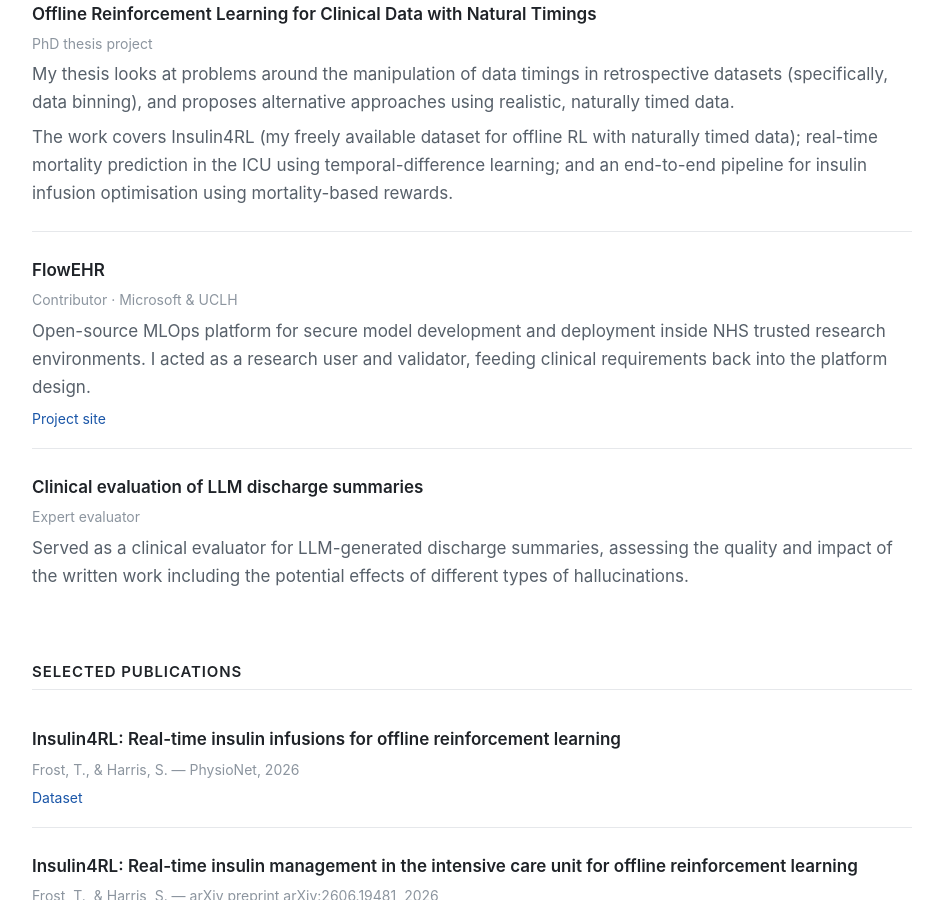
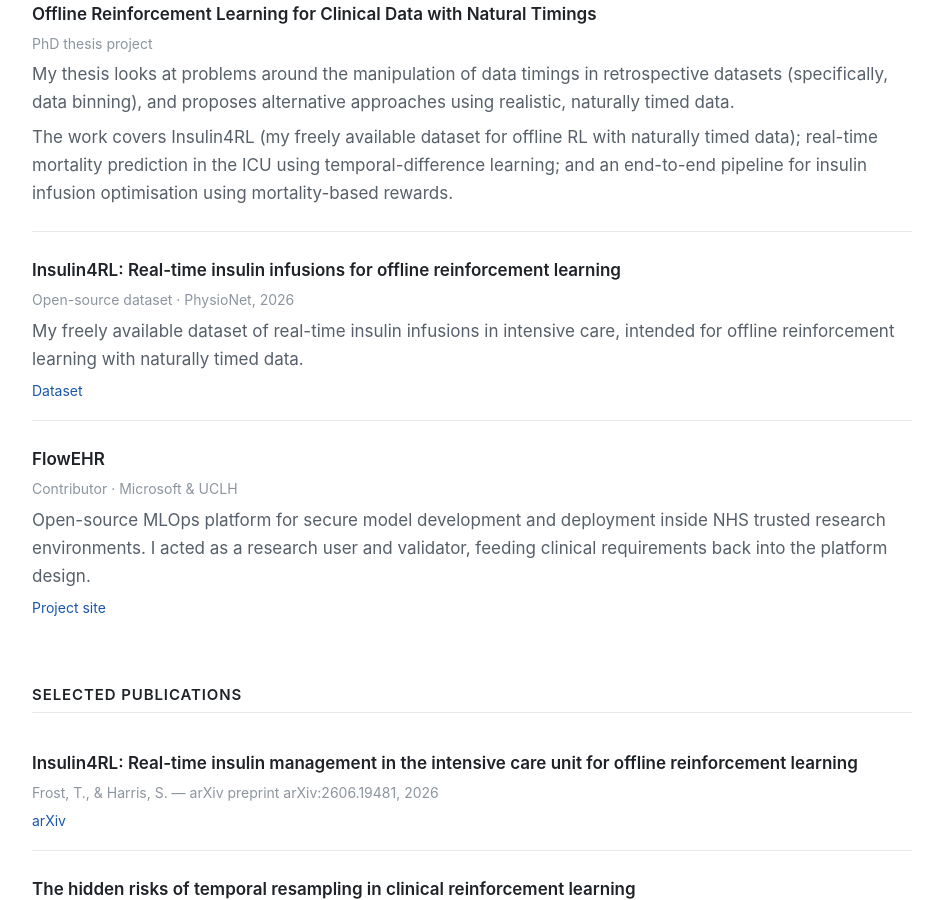
Before and after one commit to tdgfrost/tdgfrost.github.io, a Jekyll site: the page built from index.md, in a window 1280 px wide and 900 px high, scrolled down 986 px. Shown: the whole window, without its empty margins (168-1111 px from the left). Built offline with Jekyll 4.4.1, drawn with Linux system fonts in a browser that asks for light colours; some of the changed text lies outside the part shown.

Commit message:
Updated index.md

```diff
--- a/index.md
+++ b/index.md
@@ -65,6 +66,16 @@ an open-source MLOps platform for testing and deploying models inside clinical w
   </li>
 
   <li class="entry">
+    <p class="entry-title">Insulin4RL: Real-time insulin infusions for offline reinforcement learning</p>
+    <p class="entry-meta">Open-source dataset · PhysioNet, 2026</p>
+    <p class="entry-desc">My freely available dataset of real-time insulin infusions in intensive
+    care, intended for offline reinforcement learning with naturally timed data.</p>
+    <p class="entry-links">
+      <a href="https://doi.org/10.13026/swen-q904">Dataset</a>
+    </p>
+  </li>
+
+  <li class="entry">
     <p class="entry-title">FlowEHR</p>
     <p class="entry-meta">Contributor · Microsoft &amp; UCLH</p>
     <p class="entry-desc">Open-source MLOps platform for secure model development and deployment
@@ -75,30 +86,11 @@ an open-source MLOps platform for testing and deploying models inside clinical w
     </p>
   </li>
 
-  <li class="entry">
-    <p class="entry-title">Clinical evaluation of LLM discharge summaries</p>
-    <p class="entry-meta">Expert evaluator</p>
-    <p class="entry-desc">Served as a clinical evaluator for LLM-generated discharge summaries,
-    assessing the quality and impact of the written work including the potential effects of
-    different types of hallucinations.</p>
-    <p class="entry-links">
-      <!-- <a href="">Write-up</a> -->
-    </p>
-  </li>
-
 </ul>
 
 <h2 id="publications">Selected publications</h2>
 
 <ul class="entry-list">
-
-  <li class="entry">
-    <p class="entry-title">Insulin4RL: Real-time insulin infusions for offline reinforcement learning</p>
-    <p class="entry-meta">Frost, T., &amp; Harris, S. — PhysioNet, 2026</p>
-    <p class="entry-links">
-      <a href="https://doi.org/10.13026/swen-q904">Dataset</a>
-    </p>
-  </li>
 
   <li class="entry">
     <p class="entry-title">Insulin4RL: Real-time insulin management in the intensive care unit for offline reinforcement learning</p>
```
Also changed, not shown: other parts of index.md (+2 -1 lines).
